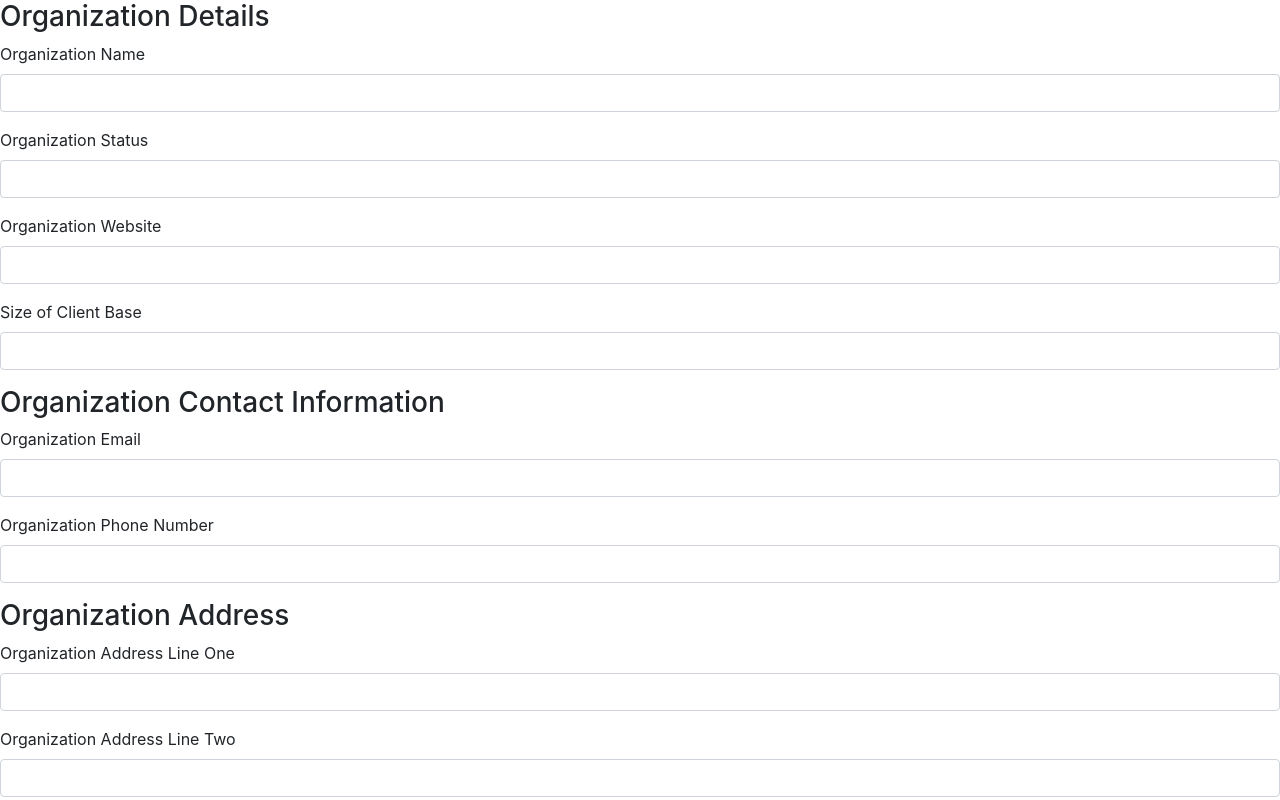
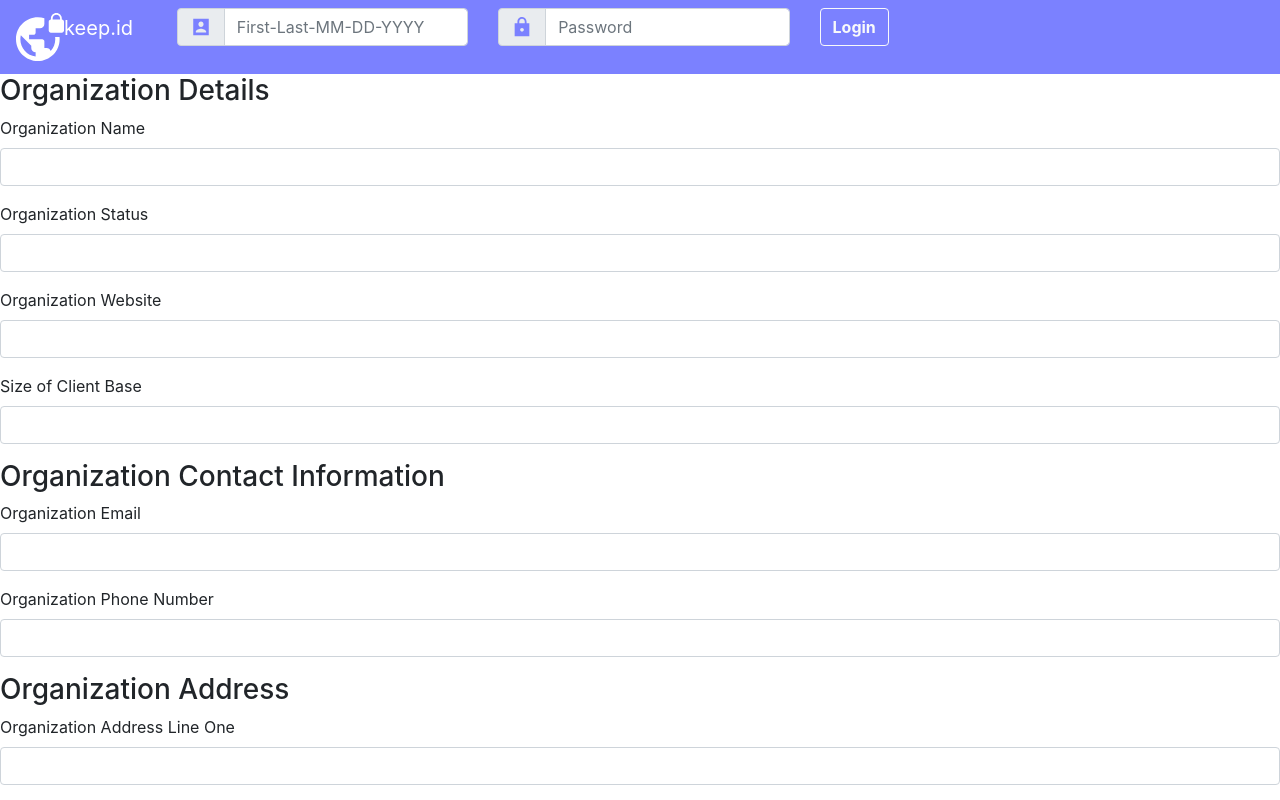
Before and after one commit to crchong1/senior_design_2019, a React (Create React App) app in the folder client/: page /organization-signup in a window 1280 px wide. Shown: the top 800 px of the page. Built offline with nearby package versions, Linux system fonts and the light colour scheme.

Commit message:
fixed landing page

```diff
--- a/client/src/App.tsx
+++ b/client/src/App.tsx
@@ -7,16 +7,16 @@ import {
 import './static/styles/App.scss';
 import OrganizationSignup from './components/OrganizationSignup';
 import ClientSignup from './components/ClientSignup';
-import Login from './components/Login';
 import Header from './components/Header';
-
+import Landing from './components/Landing';
 function App() {
   return (
     <div className="App">
+	  <Header></Header>
       <Router>
       	<Switch>
       		<Route exact path="/">
-      			<Login />
+      			<Landing/>
       		</Route>
       		<Route path="/organization-signup">
       			<OrganizationSignup />
--- a/client/src/components/Login.tsx
+++ b/client/src/components/Landing.tsx
@@ -1,6 +1,6 @@
 import React, { Component } from 'react';
 
-class Login extends Component {
+class Landing extends Component {
 	constructor(props: Readonly<{}>) {
 		super(props);
 		this.state = {};
@@ -13,4 +13,4 @@ class Login extends Component {
 	}
 }
 
-export default Login;
+export default Landing;
```
